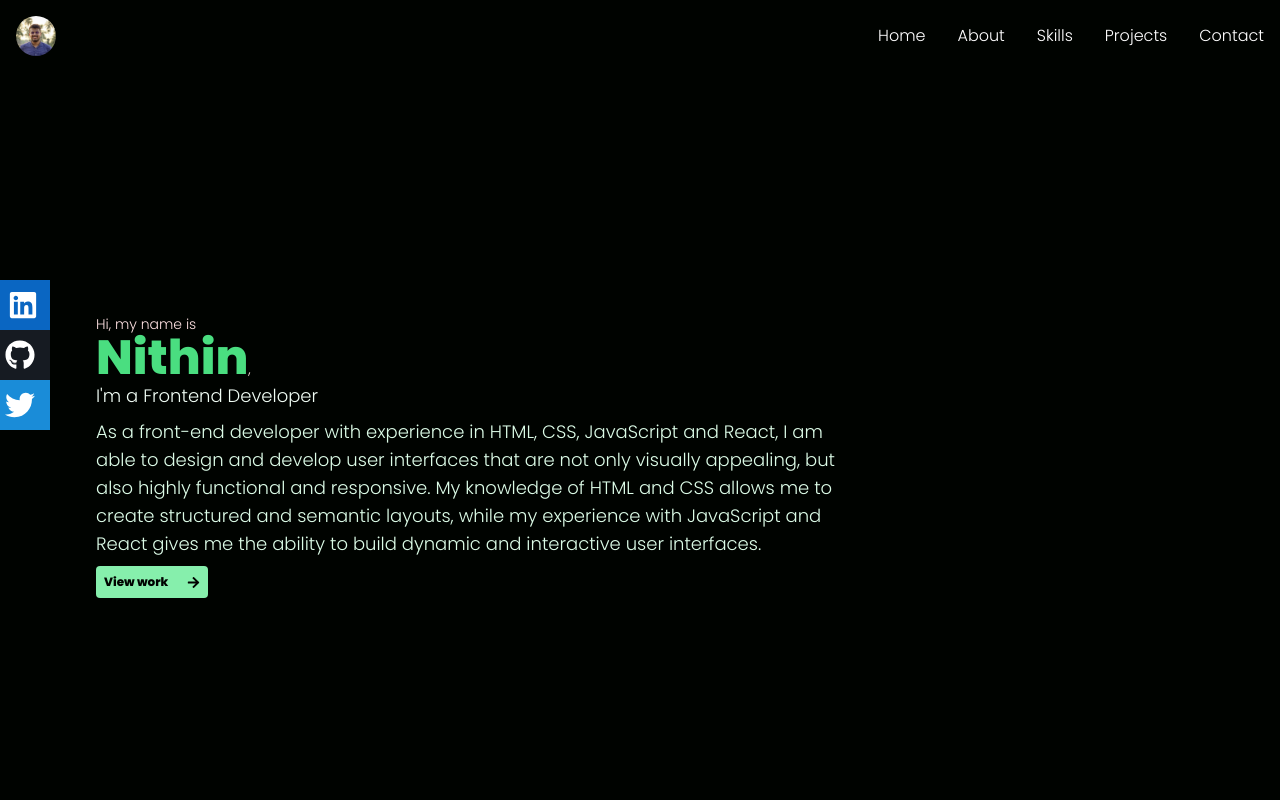
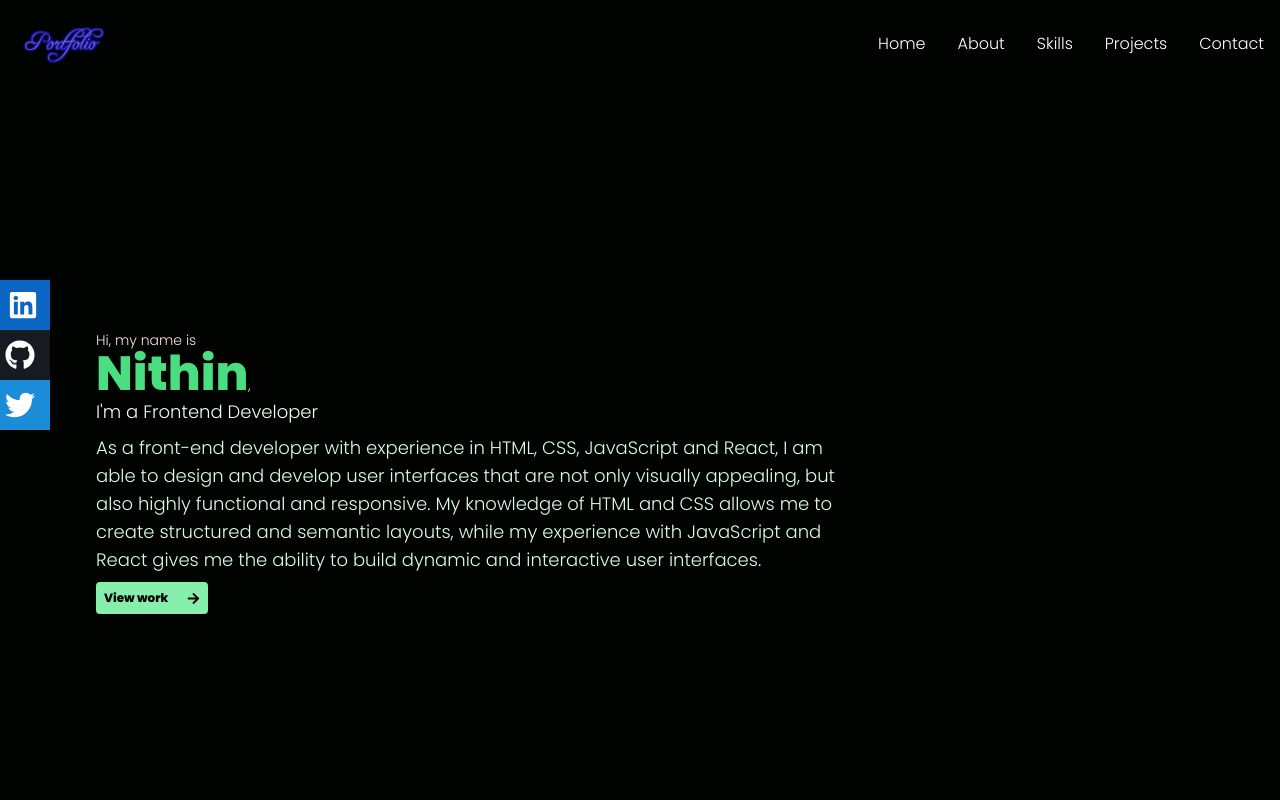
Before and after one commit to nithinacharya11/My_portfolio, a React (Vite) app: page / in a window 1280 px wide. Shown: the top 800 px of the page. Built offline with nearby package versions, Linux system fonts and the light colour scheme.

Commit message:
scroll added

```diff
--- a/package.json
+++ b/package.json
@@ -11,7 +11,8 @@
   "dependencies": {
     "react": "^18.2.0",
     "react-dom": "^18.2.0",
-    "react-icons": "^4.7.1"
+    "react-icons": "^4.7.1",
+    "react-scroll": "^1.8.9"
   },
   "devDependencies": {
     "@types/react": "^18.0.26",
--- a/src/components/About.jsx
+++ b/src/components/About.jsx
@@ -2,7 +2,7 @@ import React from 'react'
 
 const About = () => {
   return (
-    <div className='w-full h-screen'>
+    <div className='w-full h-screen flex justify-center items-center' name='about'>
         <div className='flex flex-col justify-center md:ml-20'>
             <div className='text-3xl md:text-5xl font-bold text-blue-700 border-b-2 border-blue-700 w-fit'>
                 <h1>About</h1>
--- a/src/components/Contact.jsx
+++ b/src/components/Contact.jsx
@@ -2,16 +2,16 @@ import React from 'react'
 
 const Contact = () => {
   return (
-    <div className='w-full h-screen flex justify-center items-center'>
+    <div className='w-full h-screen flex justify-center items-center' name='contact'>
       <form method='POST' action='https://getform.io/f/3470a685-4dc2-46ba-8cc4-e03b7d9c3ed4'>
         <div className='p-3'>
-            <p className='w-fit mb-2 text-2xl border-b-2 md:text-4xl md:font-semibold'>Contact</p>
-            <p className='text-sm'>Submit the form below or send me an email- nithinpacharya@gmail.com</p>
+            <p className='w-fit mb-2 text-2xl border-b-2 md:text-4xl font-semibold text-purple-500'>Contact</p>
+            <p className='text-sm text-purple-500'>Submit the form below or send me an email- <span className='text-white font-semibold'>nithinpacharya@gmail.com</span> </p>
         </div>
         <div className='flex flex-col gap-2 p-3'>
-            <input type="text" name='Name' placeholder='Name' className='mb-2 p-2 text-black font-semibold'/>
-            <input type="text" name='Email' placeholder='Email' className='mb-2 p-2 text-black font-semibold'/>
-            <textarea type="text" name='Message' placeholder='Message' className='mb-4 p-2 text-black font-semibold'/>
+            <input type="text" name='Name' placeholder='Name' className='mb-2 p-2 text-black '/>
+            <input type="text" name='Email' placeholder='Email' className='mb-2 p-2 text-black '/>
+            <textarea type="text" name='Message' placeholder='Message' className='mb-4 p-2 text-black '/>
             <button type='submit' className='bg-blue-800 w-fit mx-auto px-4 py-2 rounded hover:scale-110 duration-300'>Send</button>
         </div>
       </form>
--- a/src/components/Home.jsx
+++ b/src/components/Home.jsx
@@ -3,7 +3,7 @@ import { FaArrowRight } from 'react-icons/fa'
 
 const Home = () => {
   return (
-    <div className='w-full h-screen'>
+    <div className='w-full h-screen' name='home'>
         <div className='flex flex-col gap-2 mx-auto h-full justify-center md:px-20'>
             <h1 className='text-red-100 text-sm'>Hi, my name is <br />
                 <span className='text-5xl font-semibold text-green-400'> Nithin</span>,<br />
--- a/src/components/Navbar.jsx
+++ b/src/components/Navbar.jsx
@@ -1,6 +1,7 @@
 import React, { useState } from 'react';
 import { FaBars, FaGithub, FaLinkedin, FaTimes, FaTwitter } from 'react-icons/fa';
-import Logo from '../assets/profile_photo.jpg'
+import Logo from '../assets/logo.png';
+import {Link} from 'react-scroll'
 
 const Navbar = () => {
   const [nav, setNav] = useState(false)
@@ -11,26 +12,56 @@ const Navbar = () => {
 
   return (
     <div className='flex justify-between items-center'>
-        <div className='w-10'>
-            <img src={Logo} alt="Logo" className='rounded-full'/>
+        <div className='w-24'>
+            <img src={Logo} alt="Logo"/>
         </div>
-        <ul className='hidden md:flex gap-8'>
-            <li>Home</li>
-            <li>About</li>
-            <li>Skills</li>
-            <li>Projects</li>
-            <li>Contact</li>
+        <ul className='hidden md:flex gap-8 cursor-pointer'>
+            <li className='hover:scale-110 duration-300'>
+              <Link to="home"smooth={true} duration={500}>
+               Home
+              </Link>
+            </li>
+            <li className='hover:scale-110 duration-300'>
+              <Link to="about"smooth={true} duration={500}>
+               About
+              </Link>
+            </li>
+            <li className='hover:scale-110 duration-300'>
+              <Link to="skills"smooth={true} duration={500}>
+               Skills
+              </Link>
+            </li>
+            <li className='hover:scale-110 duration-300'>
+              <Link to="projects"smooth={true} duration={500}>
+               Projects
+              </Link>
+            </li>
+            <li className='hover:scale-110 duration-300'>
+              <Link to="contact"smooth={true} duration={500}>
+               Contact
+              </Link>
+            </li>
         </ul>
-        <div className='md:hidden z-10' onClick={handleClick}>
+        <div className='md:hidden z-10 cursor-pointer' onClick={handleClick}>
             {nav ? <FaTimes/>:<FaBars/>}
         </div>
         {/* mobile nav */}
-        <ul className={nav ? 'absolute top-0 left-0 w-full h-screen flex flex-col justify-center items-center gap-10 bg-[#000300]': 'hidden'}>
-            <li>Home</li>
-            <li>About</li>
-            <li>Skills</li>
-            <li>Projects</li>
-            <li>Contact</li>
+        <ul className={nav ? 'absolute top-0 left-0 w-full h-screen flex flex-col justify-center items-center gap-10 bg-[#000300] cursor-pointer': 'hidden'}>
+            <li className='hover:scale-110 duration-300'><Link onClick={handleClick} to="home"smooth={true} duration={500}>
+               Home
+              </Link></li>
+            <li className='hover:scale-110 duration-300'><Link onClick={handleClick} to="about"smooth={true} duration={500}>
+               About
+              </Link></li>
+            <li className='hover:scale-110 duration-300'><Link onClick={handleClick} to="skills"smooth={true} duration={500}>
+               Skills
+              </Link></li>
+            <li className='hover:scale-110 duration-300'><Link onClick={handleClick} to="projects"smooth={true} duration={500}>
+               Projects
+              </Link></li>
+            <li className='hover:scale-110 duration-300'><Link onClick={handleClick} to="contact"smooth={true} duration={500}>
+               Contact
+              </Link></li>
         </ul>
         {/* social icons */}
         <div className='hidden lg:flex fixed flex-col left-0 top-[35%] gap-0'>
--- a/src/components/Skills.jsx
+++ b/src/components/Skills.jsx
@@ -9,7 +9,7 @@ import github from '../assets/github.png'
 
 const Skills = () => {
   return (
-    <div name="Skills">
+    <div name="skills">
       <div className='w-full h-screen flex flex-col justify-center md:w-[70%] mx-auto'>
         <div className='w-fit text-3xl font-bold mb-5  md:text-start md:text-4xl border-b-2 border-[#5A20CB] text-[#5A20CB]'>
           <h1>Skills</h1>
```
Also changed, not shown: src/assets/logo.png (added), 1 other file (tests, documents, lock files or other folders).
